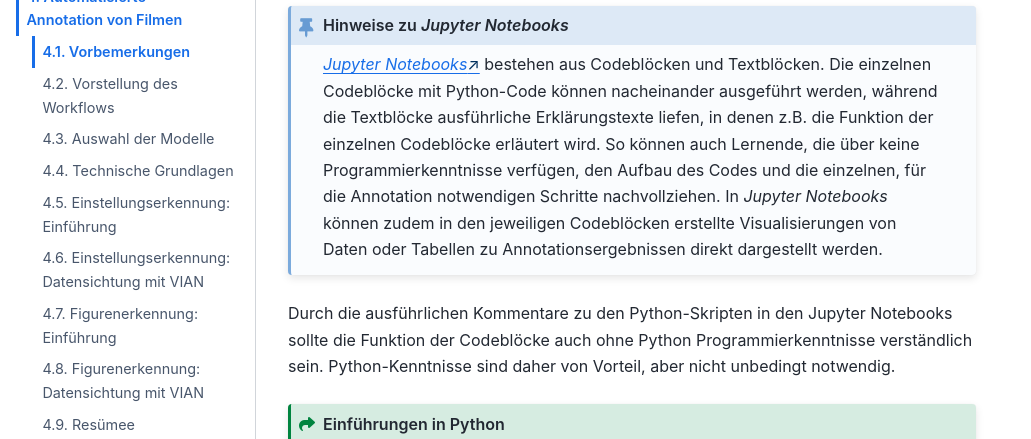
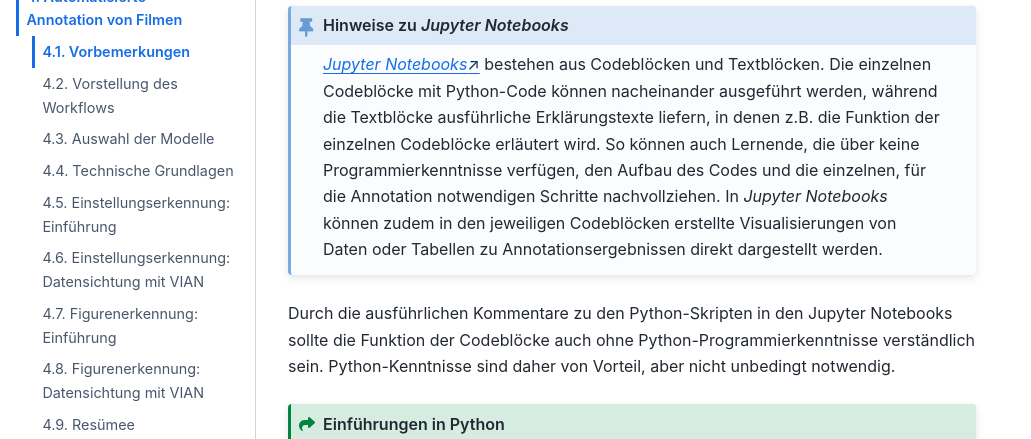
Before and after one commit to quadriga-dk/Bewegtes-Bild-Fallstudie-4, a Jupyter Book: the page built from annotation/intro.md, in a window 1280 px wide and 900 px high, scrolled down 415 px. Shown: the part 206-645 px from the top of the window, without its empty margins (0-1031 px from the left). Built offline with Jupyter Book 1.0.4 settings and Sphinx 7.4.7 and the Sphinx Book theme 1.1.4, drawn with Linux system fonts in a browser that asks for light colours; pages that are not in the unit, such as notebooks, are missing from menus; some of the changed text lies outside the part shown.

Commit message:
fix(typos): correct spelling and grammar in annotation/intro.md

````diff
--- a/annotation/intro.md
+++ b/annotation/intro.md
@@ -1,16 +1,16 @@
 # Vorbemerkungen
 In den letzten Kapiteln haben wir einige [Grundlagen filmanalytischer Arbeit](../filmanalyse/einleitung.md) dargelegt und ausgeführt, wie für die automatisierte Annotation von Filmen bzw. Videodateien [Verfahren der Computer Vision](../vision/einleitung.md) eingesetzt werden können. Dabei sind wir unter anderem auf [quantitative Ansätze in der Filmwissenschaft](../filmanalyse/quantitativ.md) eingegangen und haben exemplarische [Einsatzbereiche](../vision/einsatz.md) von Computer Vision und automatisierter Annotation für die Filmanalyse vorgestellt. So können etwa Objekte in Filmen erkannt oder die Farbgestaltung filmischer Werke analysiert werden.
 
-In diesem Kapitel folgt nun die konkrete Erarbeitung und Umsetzung von Workflows zur automatisierten Annotation von Filmen. Im Kapitel zu [Fragestellungen zur Fallstudie](../filmanalyse/fragestellungen.md) haben wir zwei Bereiche der automatisierten Annotation von Filmen herausgearbeitet, die wir in dieser OER näher betrachten möchten: Die **Erkennung von Einstellungsübergängen bzw. Einstellungslängen** und die **Bestimmung des Auftretens von bestimmten Figuren in Filmen**. Für diese beiden Bereiche haben wir Skripte in der <a href="https://www.python.org/" class="external-link" target="_blank"> Programmiersprache Python</a> entwickelt, in denen die Workflows praktisch umgesetzt werden. Diese Python-Skripte wurden in Form von *Jupyter Notebooks* realisiert, die in diese OER integriert wurden. Durch diese *Jupyter Notebooks* kann der Python-Code direkt aus der OER heraus ausgeführt werden.
+In diesem Kapitel folgt nun die konkrete Erarbeitung und Umsetzung von Workflows zur automatisierten Annotation von Filmen. Im Kapitel zu [Fragestellungen zur Fallstudie](../filmanalyse/fragestellungen.md) haben wir zwei Bereiche der automatisierten Annotation von Filmen herausgearbeitet, die wir in dieser OER näher betrachten möchten: Die **Erkennung von Einstellungsübergängen bzw. Einstellungslängen** und die **Bestimmung des Auftretens von bestimmten Figuren in Filmen**. Für diese beiden Bereiche haben wir Skripte in der <a href="https://www.python.org/" class="external-link" target="_blank">Programmiersprache Python</a> entwickelt, in denen die Workflows praktisch umgesetzt werden. Diese Python-Skripte wurden in Form von *Jupyter Notebooks* realisiert, die in diese OER integriert wurden. Durch diese *Jupyter Notebooks* kann der Python-Code direkt aus der OER heraus ausgeführt werden.
 
 ```{admonition} Hinweise zu *Jupyter Notebooks*
 :class: hinweis
 
-<a href="https://jupyter.org/" class="external-link" target="_blank">*Jupyter Notebooks*</a> bestehen aus Codeblöcken und Textblöcken. Die einzelnen Codeblöcke mit Python-Code können nacheinander ausgeführt werden, während die Textblöcke ausführliche Erklärungstexte liefen, in denen z.B. die Funktion der einzelnen Codeblöcke erläutert wird. So können auch Lernende, die über keine Programmierkenntnisse verfügen, den Aufbau des Codes und die einzelnen, für die Annotation notwendigen Schritte nachvollziehen. In *Jupyter Notebooks* können zudem in den jeweiligen Codeblöcken erstellte Visualisierungen von Daten oder Tabellen zu Annotationsergebnissen direkt dargestellt werden.
+<a href="https://jupyter.org/" class="external-link" target="_blank">*Jupyter Notebooks*</a> bestehen aus Codeblöcken und Textblöcken. Die einzelnen Codeblöcke mit Python-Code können nacheinander ausgeführt werden, während die Textblöcke ausführliche Erklärungstexte liefern, in denen z.B. die Funktion der einzelnen Codeblöcke erläutert wird. So können auch Lernende, die über keine Programmierkenntnisse verfügen, den Aufbau des Codes und die einzelnen, für die Annotation notwendigen Schritte nachvollziehen. In *Jupyter Notebooks* können zudem in den jeweiligen Codeblöcken erstellte Visualisierungen von Daten oder Tabellen zu Annotationsergebnissen direkt dargestellt werden.
 
 ```
 
-Durch die ausführlichen Kommentare zu den Python-Skripten in den Jupyter Notebooks sollte die Funktion der Codeblöcke auch ohne Python Programmierkenntnisse verständlich sein. Python-Kenntnisse sind daher von Vorteil, aber nicht unbedingt notwendig.
+Durch die ausführlichen Kommentare zu den Python-Skripten in den Jupyter Notebooks sollte die Funktion der Codeblöcke auch ohne Python-Programmierkenntnisse verständlich sein. Python-Kenntnisse sind daher von Vorteil, aber nicht unbedingt notwendig.
 
 ```{admonition} Einführungen in Python
 :class: seealso
@@ -23,7 +23,7 @@
 
 ```{admonition} Achtung
 :class: caution
- Für den besten Lernerfolg empfehlen wir, die Jupyter Notebooks nicht nur als Textkapitel zu lesen, sondern in einer entsprechenden Umgebung zu öffnen und die einzelnen Codeblöcke nacheinander auszuführen. Dadurch können die Kommentare zu den Codeblöcken in den Textblöcken besser verstanden und die Funktion des Codes direkt getestet werden.
+Für den besten Lernerfolg empfehlen wir, die Jupyter Notebooks nicht nur als Textkapitel zu lesen, sondern in einer entsprechenden Umgebung zu öffnen und die einzelnen Codeblöcke nacheinander auszuführen. Dadurch können die Kommentare zu den Codeblöcken in den Textblöcken besser verstanden und die Funktion des Codes direkt getestet werden.
 ```
 
 
````
Also changed, not shown: other parts of annotation/intro.md (+1 -1 lines).
